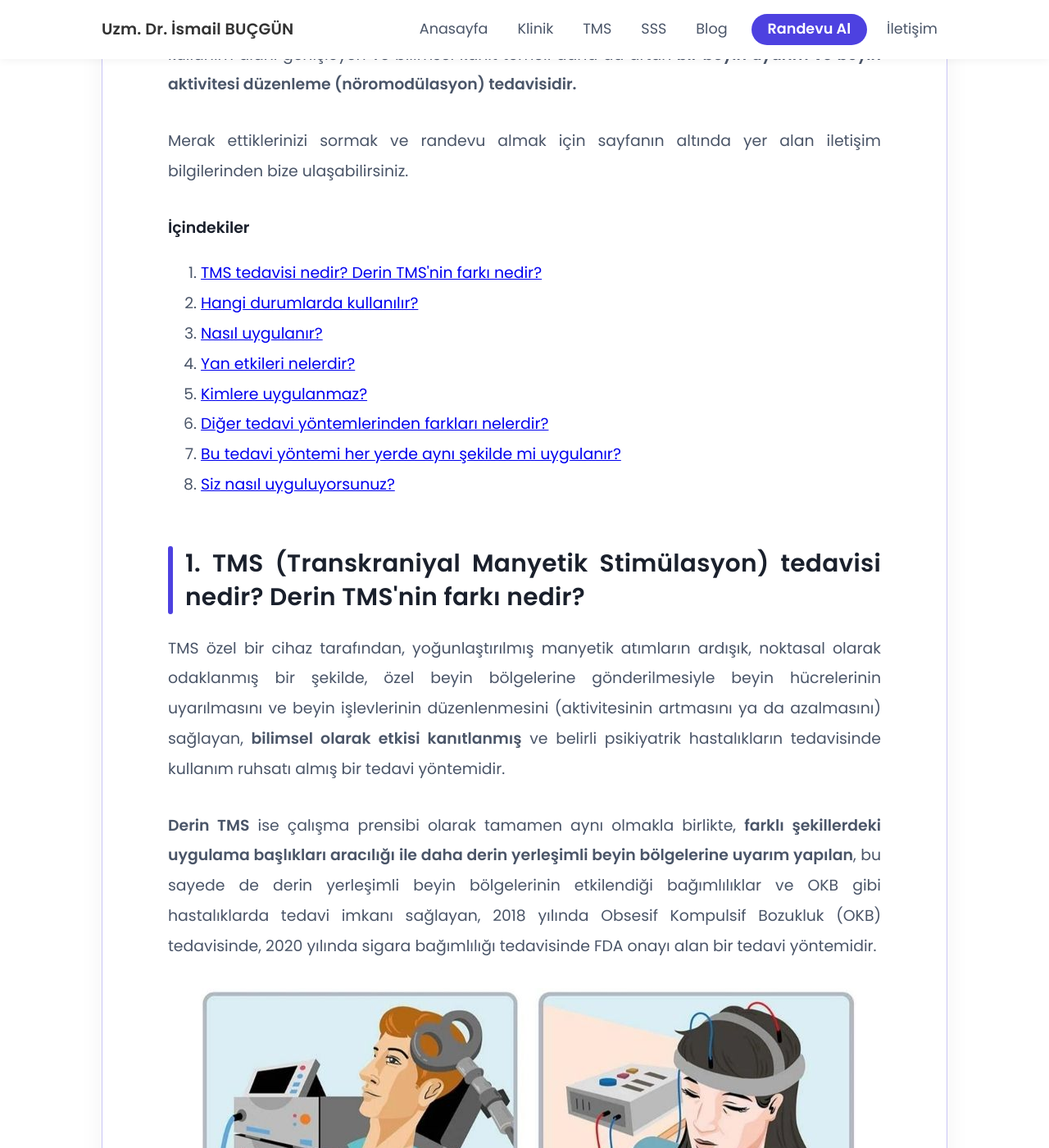
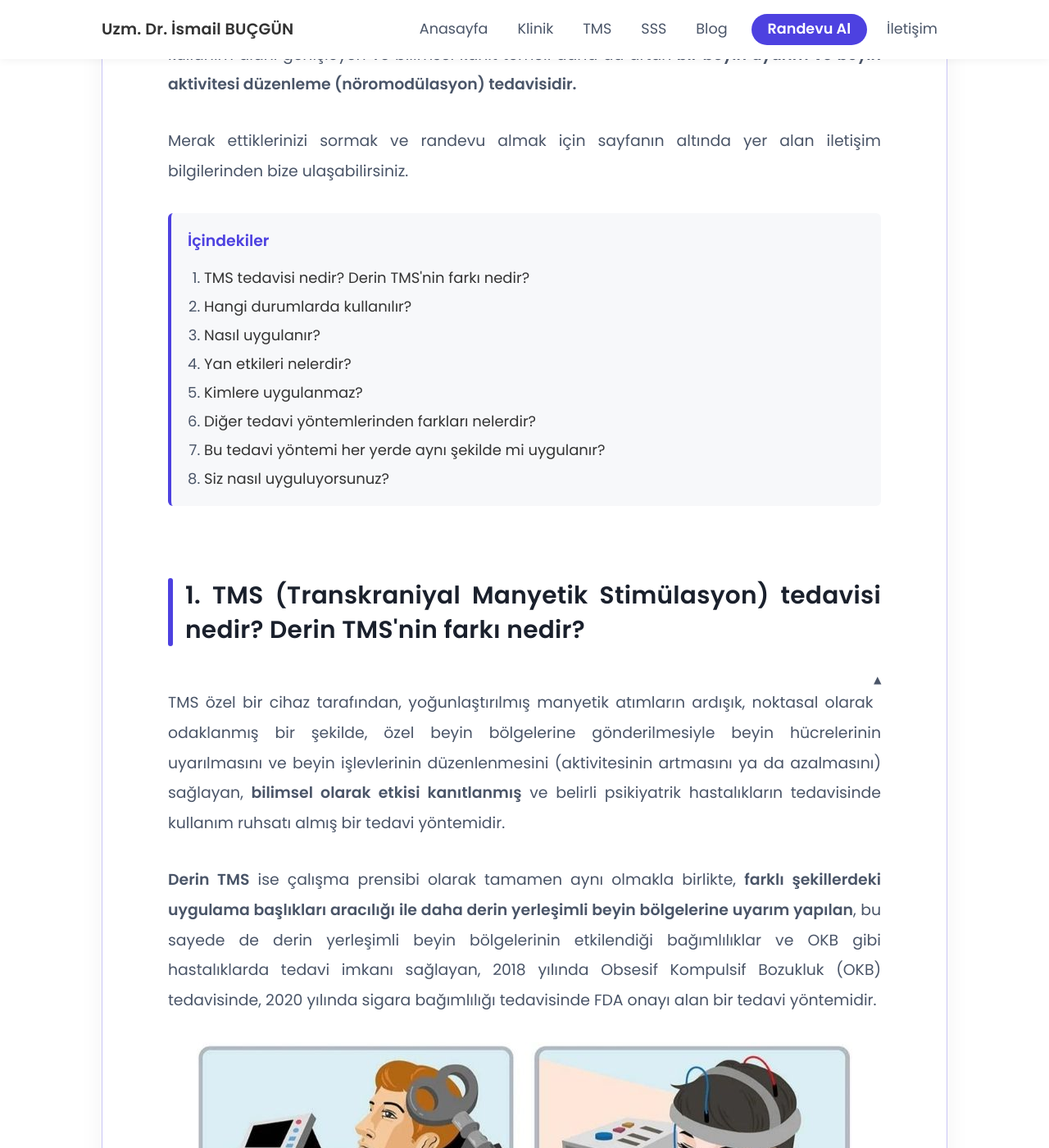
Before and after one commit to ibucgun/ibucgun.github.io, a Jekyll site: the page built from tms.html, in a window 1280 px wide and 1400 px high, scrolled down 535 px. Shown: the whole window at 82% size. Built offline with Jekyll 4.4.1, drawn with Linux system fonts in a browser that asks for light colours.

Commit message:
Update _resume.scss

```diff
--- a/_sass/_resume.scss
+++ b/_sass/_resume.scss
@@ -1095,3 +1095,82 @@
     .callout-label, svg { color: #92400e; stroke: #92400e; }
   }
 }
+
+
+/* =========================================================
+   TMS sayfası için ek stiller (4 küçük blok)
+   ========================================================= */
+
+/* 1) İçerik metnini eski inline stillerin yerine geçirir
+   (text-align: justify; font-size: 1.125rem;) */
+.tms-content p,
+.tms-content li {
+  text-align: justify;
+  font-size: 1.125rem;
+}
+
+/* 2) İçindekiler (TOC) — sade, tek blok */
+.tms-content .tms-toc {
+  background: #f7f8fa;
+  border-left: 4px solid #4d41e0;
+  padding: 1rem 1.25rem;
+  margin: 1.5rem 0;
+  border-radius: 6px;
+}
+.tms-content .tms-toc strong {
+  display: block;
+  margin-bottom: 0.5rem;
+  color: #4d41e0;
+}
+.tms-content .tms-toc ol {
+  margin: 0;
+  padding-left: 1.25rem;
+}
+.tms-content .tms-toc a {
+  color: #333;
+  text-decoration: none;
+}
+.tms-content .tms-toc a:hover {
+  color: #4d41e0;
+  text-decoration: underline;
+}
+
+/* 3) Açılır/kapanır FAQ bölümleri (<details>) */
+.tms-content details {
+  border-bottom: 1px solid #e5e7eb;
+  margin: 0.5rem 0;
+}
+.tms-content details > summary {
+  cursor: pointer;
+  list-style: none;
+  padding: 0.5rem 0;
+}
+.tms-content details > summary::-webkit-details-marker { display: none; }
+.tms-content details > summary::after {
+  content: "▾";
+  float: right;
+  transition: transform 0.2s;
+}
+.tms-content details[open] > summary::after {
+  transform: rotate(180deg);
+}
+.tms-content details > summary > h2 {
+  display: inline;
+}
+
+/* 4) Görsel + alt yazı */
+.tms-content figure {
+  margin: 1.5rem 0;
+  text-align: center;
+}
+.tms-content figure img {
+  max-width: 100%;
+  height: auto;
+  border: 0;
+}
+.tms-content figcaption {
+  font-size: 0.9rem;
+  color: #6b7280;
+  margin-top: 0.4rem;
+  font-style: italic;
+}
```
